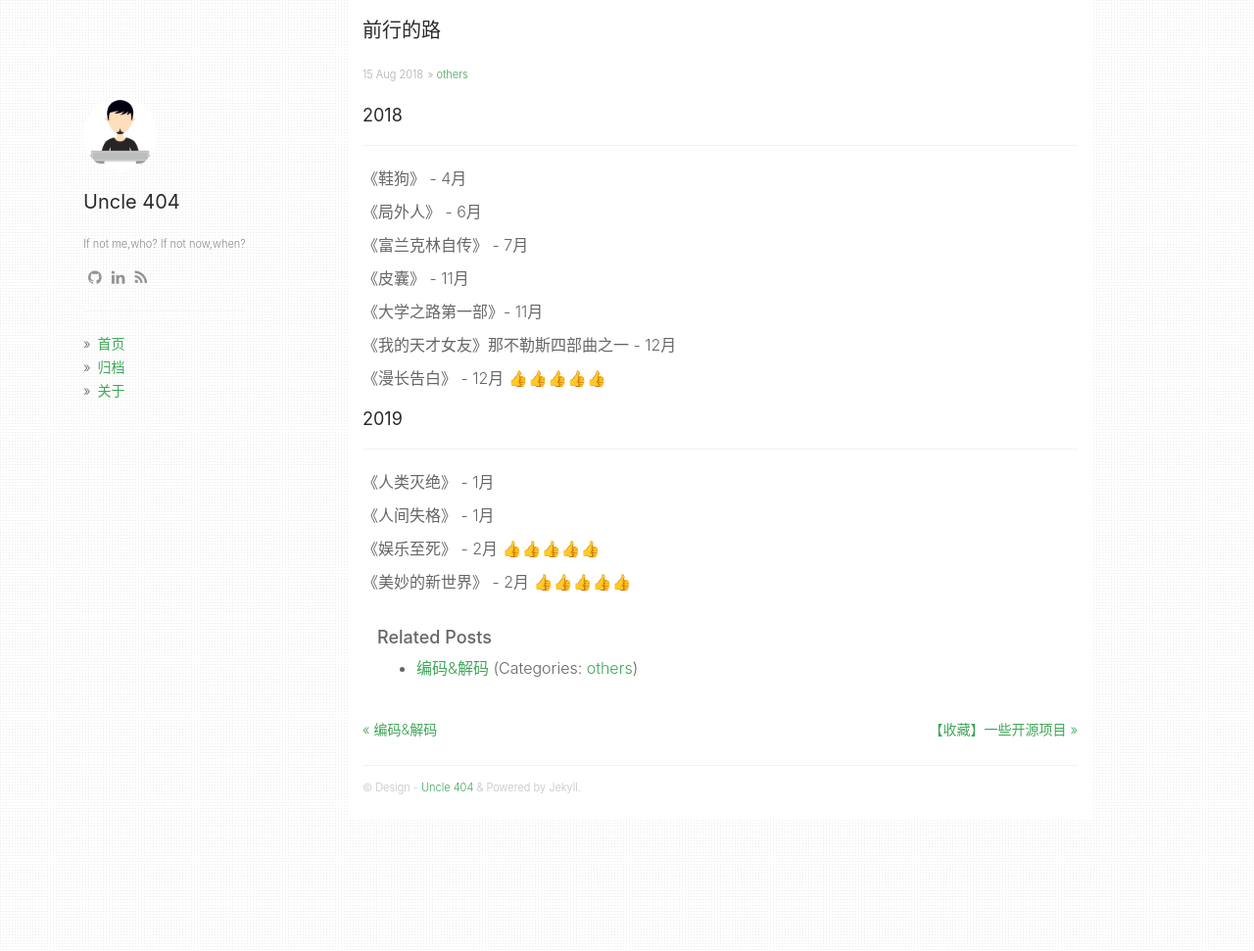
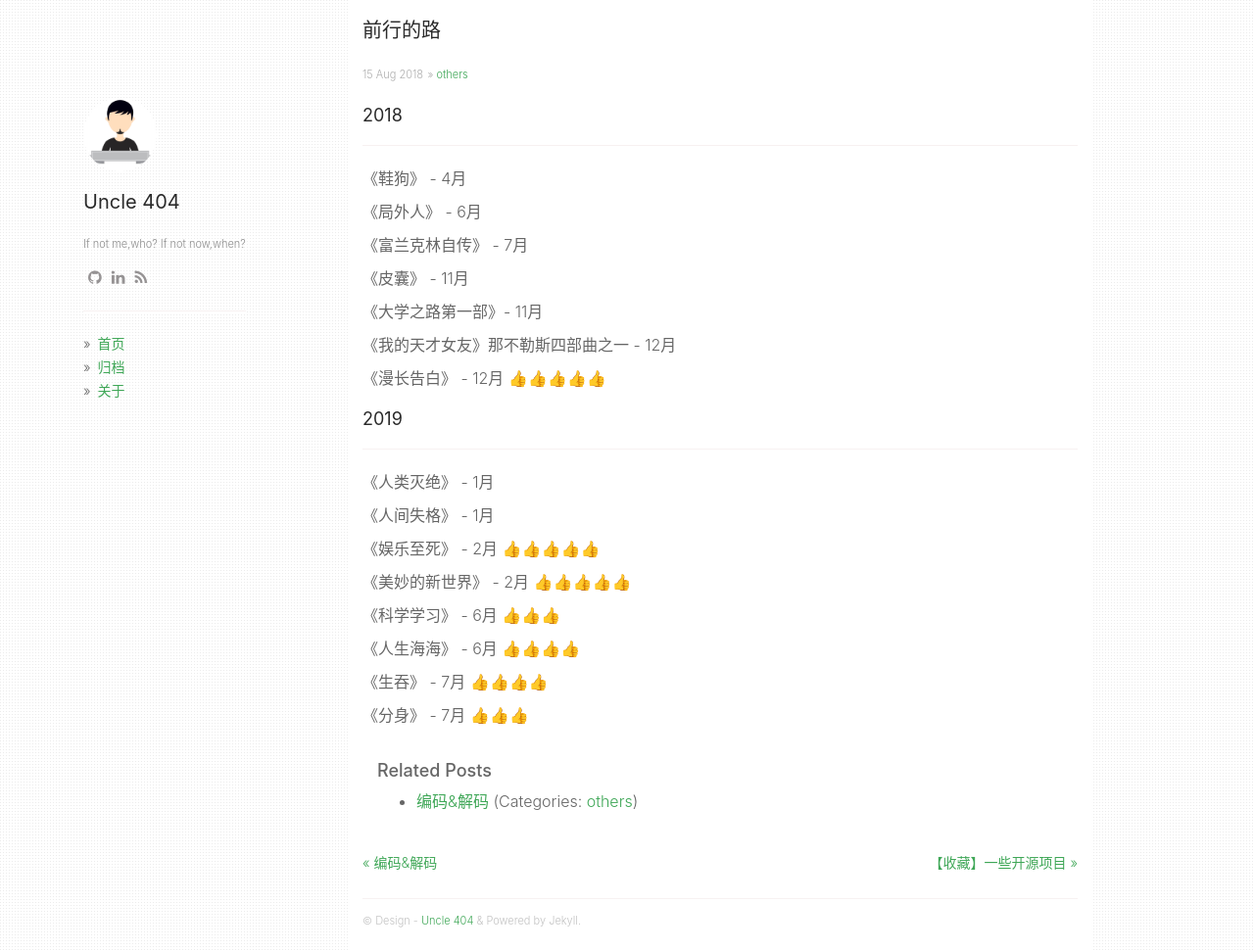
Before and after one commit to alphaletsgo/alphaletsgo.github.com, a Jekyll site: the page built from _posts/2018-08-16-books-viewslist.md, in a window 1280 px wide and 971 px high. Shown: the whole window at 98% size. Built offline with Jekyll 4.4.1, drawn with Linux system fonts in a browser that asks for light colours; nearby versions of some CDN libraries.

Commit message:
new read book list

```diff
--- a/_posts/2018-08-16-books-viewslist.md
+++ b/_posts/2018-08-16-books-viewslist.md
@@ -32,3 +32,11 @@ categories: [others]
 《娱乐至死》 - 2月     👍👍👍👍👍
 
 《美妙的新世界》 - 2月   👍👍👍👍👍
+
+《科学学习》 - 6月 👍👍👍
+
+《人生海海》 - 6月 👍👍👍👍
+
+《生吞》 -  7月 👍👍👍👍
+
+《分身》 - 7月  👍👍👍
```
